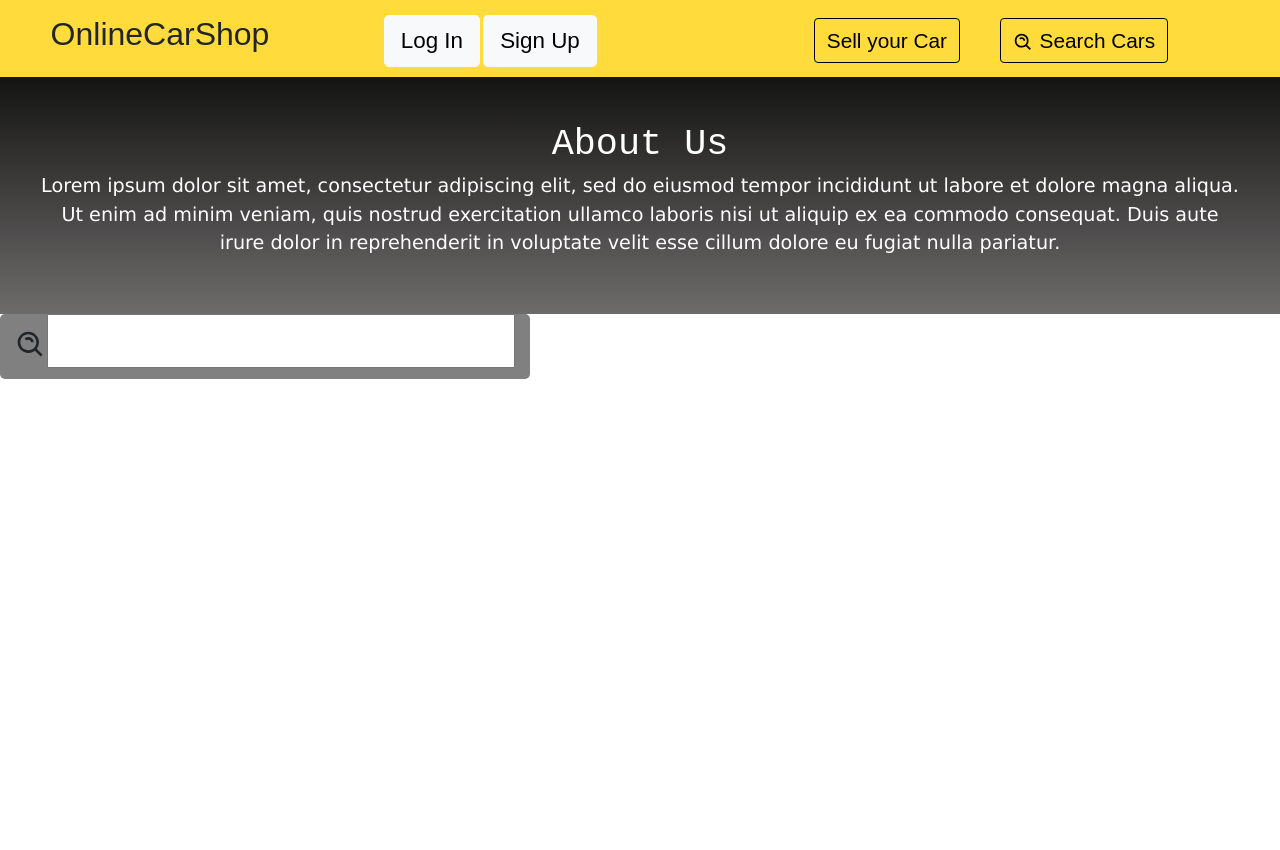
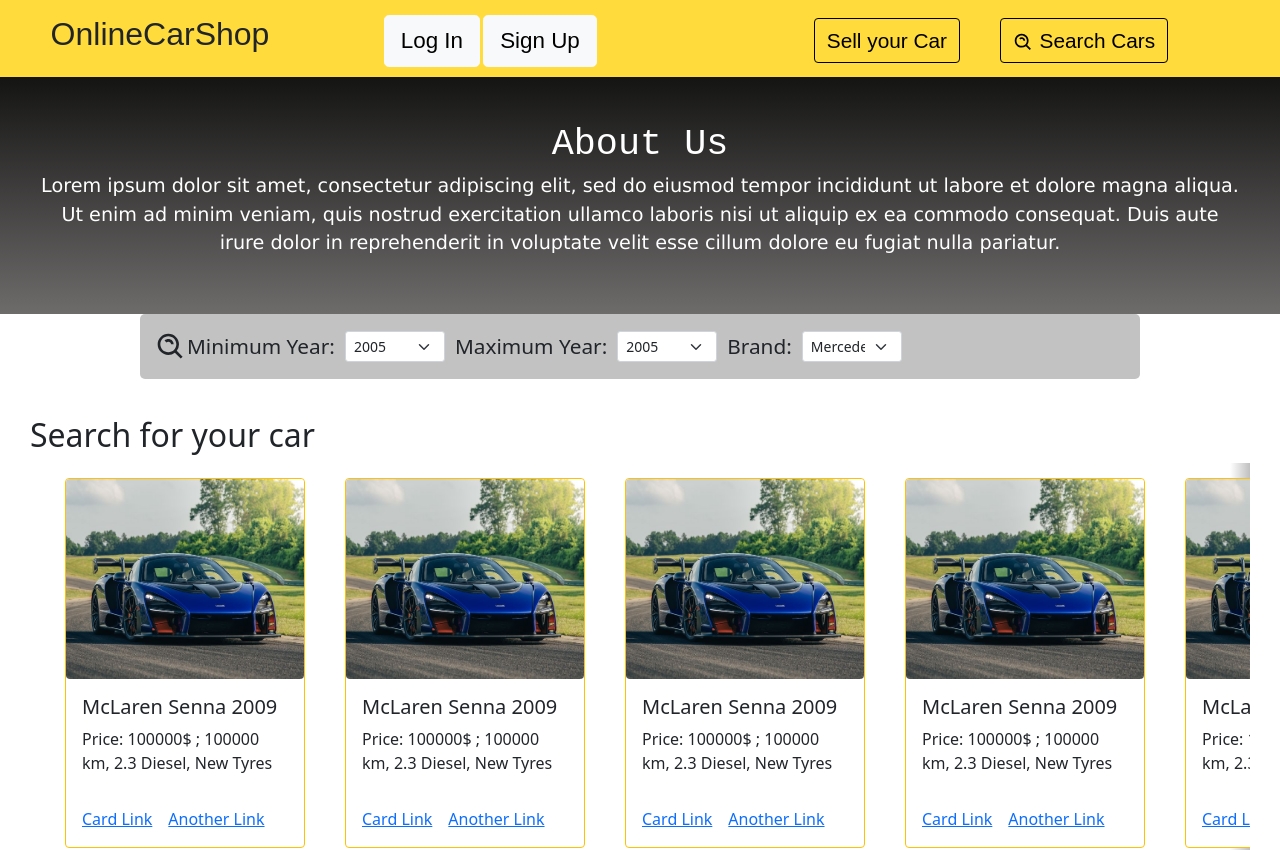
Before and after one commit to rm-prog/OnlineCarShop, a React (Create React App) app: page /search in a window 1280 px wide. Shown: the top 850 px of the page. Before the commit the page ends 800 px from the top, so only its background shows below. Built offline with nearby package versions, Linux system fonts and the light colour scheme; a web font is replaced by a local one.

Commit message:
modified searchbar and added Slider

```diff
--- a/src/components/FilteredSearch.jsx
+++ b/src/components/FilteredSearch.jsx
@@ -1,25 +1,49 @@
 import { BiSearchAlt } from 'react-icons/bi'
+import { FormSelect } from "react-bootstrap"
 
 const FilteredSearch = () => {
 
     // CSS styles
 
     const containerStyle = {
-        display: "inline-block",
-        fontSize: "2rem",
+        display: "flex",
+        alignItems: 'center',
+        fontSize: "1.3rem",
         margin: "0 auto",
         paddingLeft: "15px",
         paddingRight: "15px",
-        width: "auto",
+        width: "1000px",
         height: "65px",
-        backgroundColor: "grey",
+        backgroundColor: "#C2C2C2",
         borderRadius: "5px"
     }
 
     return (
         <div style={containerStyle}>
-            <BiSearchAlt />
-            <input/>
+            <BiSearchAlt  style={ { fontSize: "2rem" } } />
+            Minimum Year: <FormSelect size='sm' style={ { display: "inline-block", width: "100px", margin: "10px" } } >
+                <option> 2005 </option>
+                <option> 2006 </option>
+                <option> 2007 </option>
+                <option> 2008 </option>
+                <option> 2009 </option>
+                <option> 2010 </option>
+            </FormSelect>
+            Maximum Year: <FormSelect size='sm' style={ { display: "inline-block", width: "100px", margin: "10px" } } >
+                <option> 2005 </option>
+                <option> 2006 </option>
+                <option> 2007 </option>
+                <option> 2008 </option>
+                <option> 2009 </option>
+                <option> 2010 </option>
+            </FormSelect>
+            Brand: <FormSelect size='sm' style={ { display: "inline-block", width: "100px", margin: "10px" } } >
+                <option> Mercedes-Benz </option>
+                <option> BMW </option>
+                <option> Toyota </option>
+                <option> Ford </option>
+                <option> Volkswagen </option>
+            </FormSelect>
         </div>
     )
 }
--- a/src/routes/SearchCar.jsx
+++ b/src/routes/SearchCar.jsx
@@ -1,11 +1,15 @@
 import Introduction from "../components/Introduction"
 import FilteredSearch from "../components/FilteredSearch"
+import Slider from "../components/Slider"
+import Footer from "../components/Footer"
 
 const SearchCar = () => {
     return (
         <div>
             <Introduction />
             <FilteredSearch />
+            <Slider sliderTitle="Search for your car" />
+            <Footer />
         </div>
     )
 }
```
